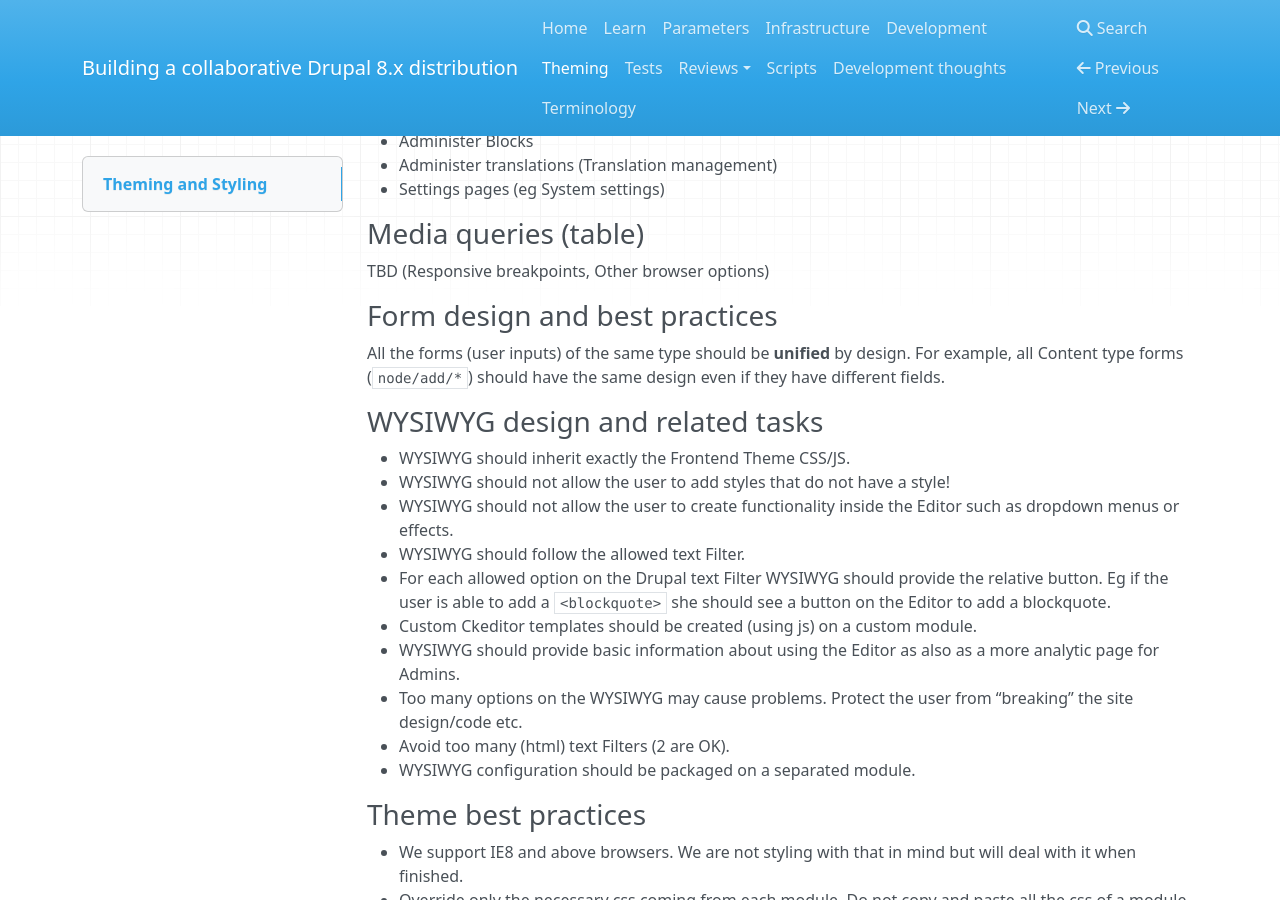
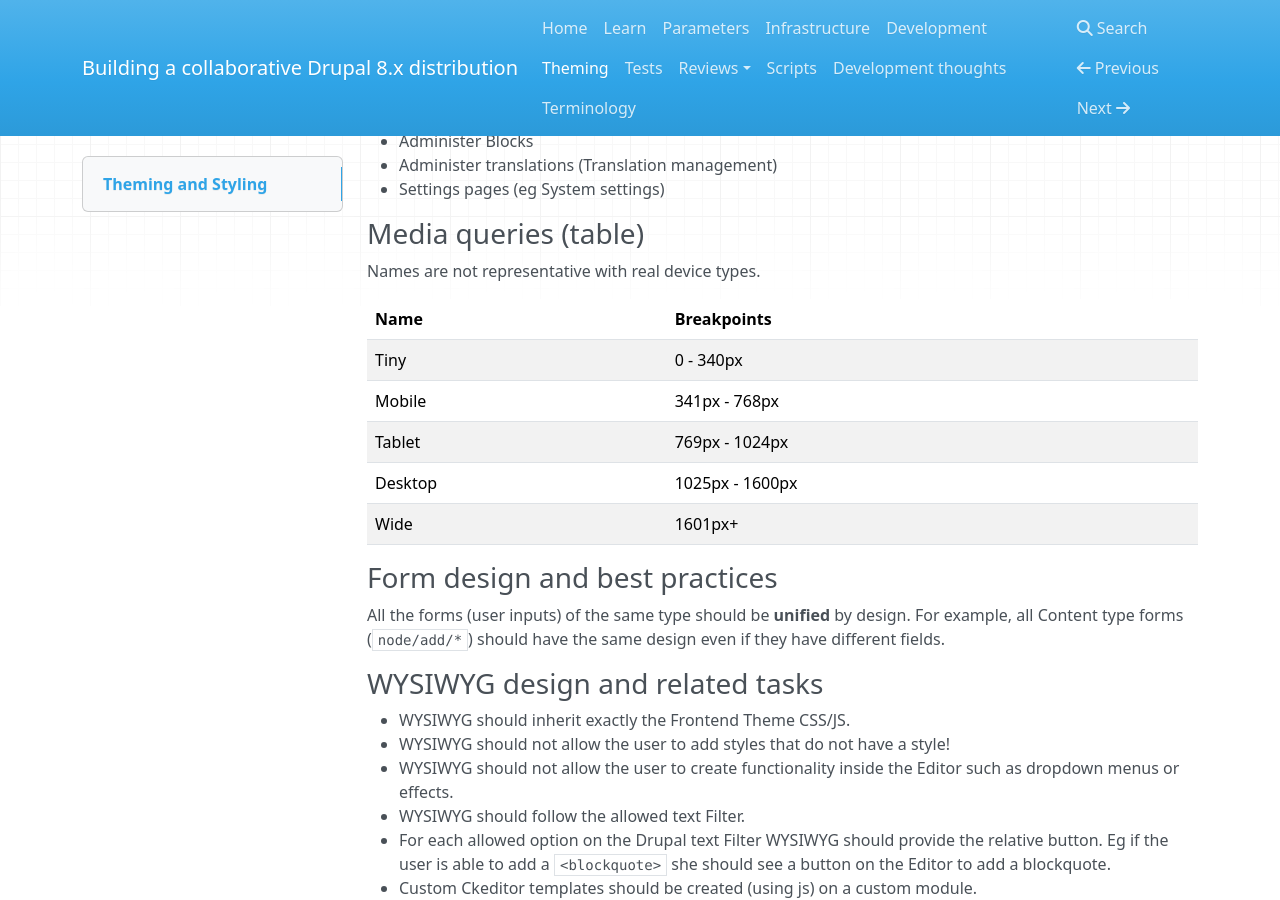
Before and after one commit to dropdog/docs, an MkDocs documentation site: the page built from docs/theming.md, in a window 1280 px wide and 900 px high, scrolled down 2522 px. Built offline with MkDocs 1.6.1, drawn with Linux system fonts in a browser that asks for light colours; nearby versions of some CDN libraries; old or Windows-style settings are respelled for this version of MkDocs.

Commit message:
Add media queries.

```diff
--- a/docs/theming.md
+++ b/docs/theming.md
@@ -110,8 +110,15 @@ In case of Drupal some common **Static pages** are:
 - Settings pages (eg System settings)
 
 ### Media queries (table)
+Names are not representative with real device types.
 
-TBD (Responsive breakpoints, Other browser options)
+| Name | Breakpoints |
+| --- | --- |
+| Tiny | 0 - 340px |
+| Mobile | 341px - 768px |
+| Tablet | 769px - 1024px |
+| Desktop | 1025px - 1600px |
+| Wide | 1601px+ |
 
 ### Form design and best practices
 
```
